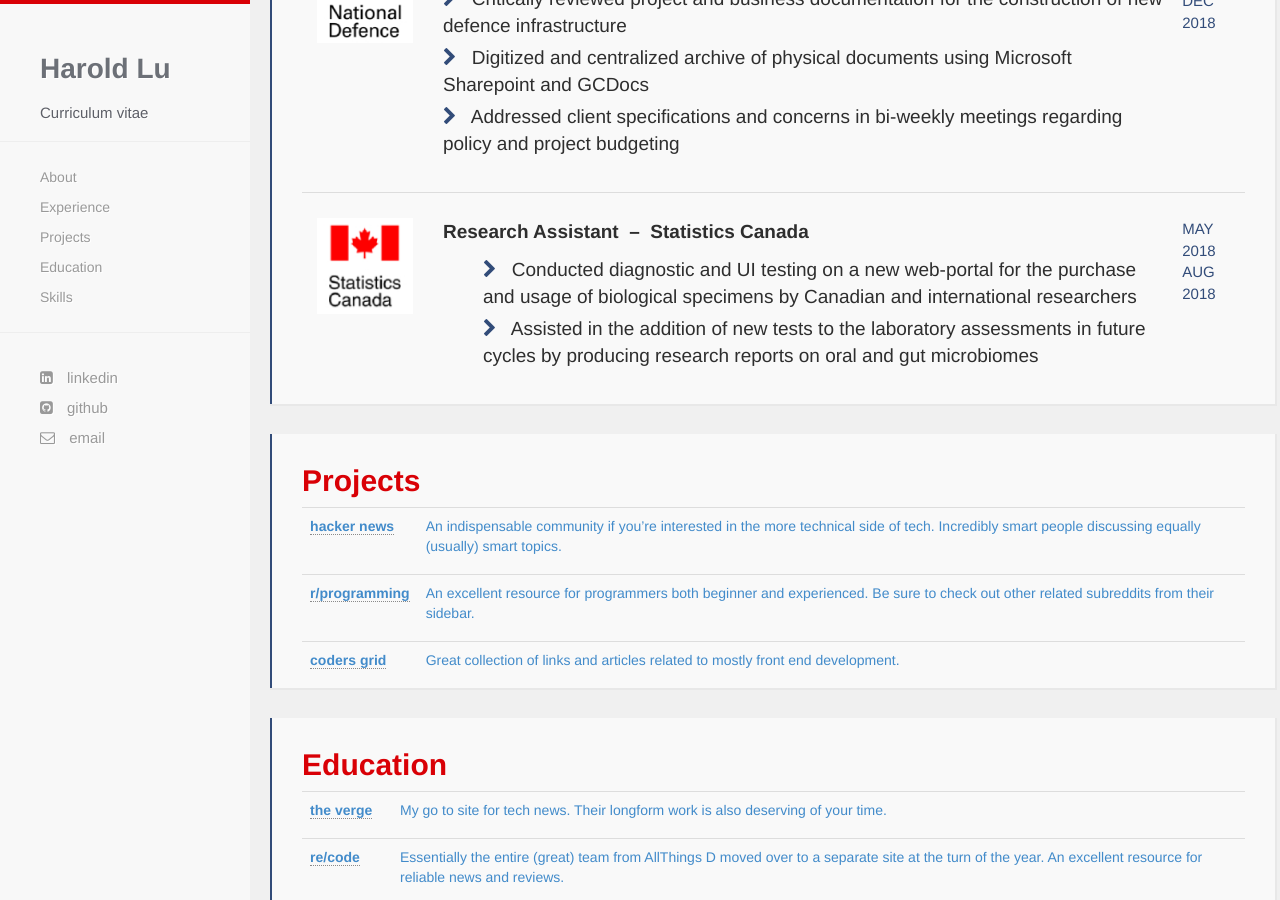
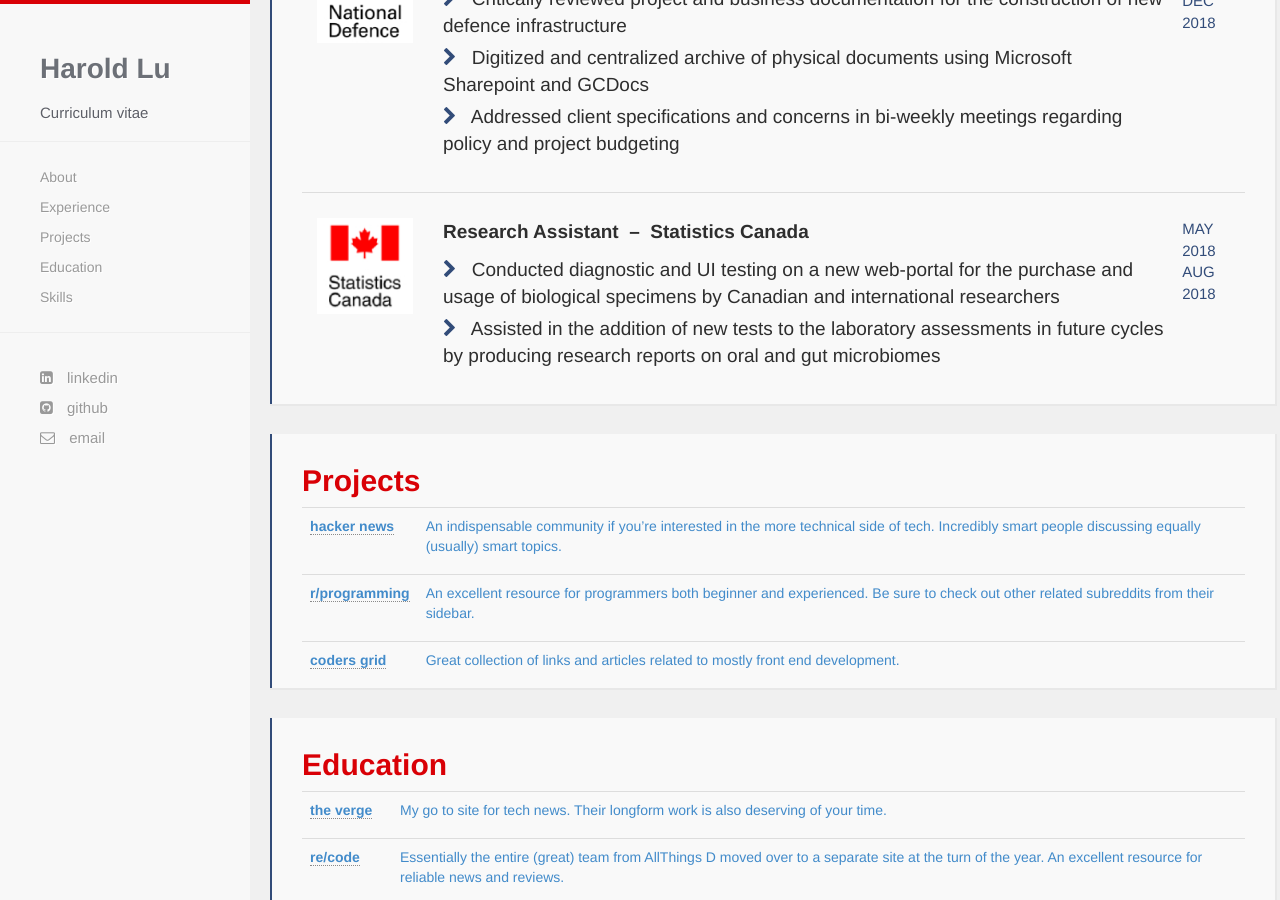
Before and after one commit to harold-lu/harold-lu.github.io, a Jekyll site: the page built from index.html, in a window 1280 px wide and 900 px high, scrolled down 1504 px. Built offline with Jekyll 4.4.1, drawn with Linux system fonts in a browser that asks for light colours; nearby versions of some CDN libraries; some web fonts are replaced.

Commit message:
table update

```diff
--- a/index.html
+++ b/index.html
@@ -81,7 +81,7 @@
             </td>
             <td style="width:80%;padding:25px 15px 25px 15px">
               <p style="color:#2e2e2e;font-size:19px;font-weight:600">Research Assistant &nbsp;&ndash;&nbsp; Statistics Canada</p>
-			  <ul  style="font-size:19px;font-weight:450;color:#2e2e2e;list-style-type: none">
+			  <ul  style="font-size:19px;font-weight:450;color:#2e2e2e;list-style-type: none;padding:0px 0px 0px 0px">
 				<li style="padding-bottom:5px"><i class="fa fa-chevron-right" style="padding-right:10px;color:#324C79"></i> Conducted diagnostic and UI testing on a new web-portal for the purchase and usage of biological specimens by Canadian and international researchers</li>
 				<li><i class="fa fa-chevron-right" style="padding-right:10px;color:#324C79"></i> Assisted in the addition of new tests to the laboratory assessments in future cycles by producing research reports on oral and gut microbiomes</li>
 			  </ul>
```
